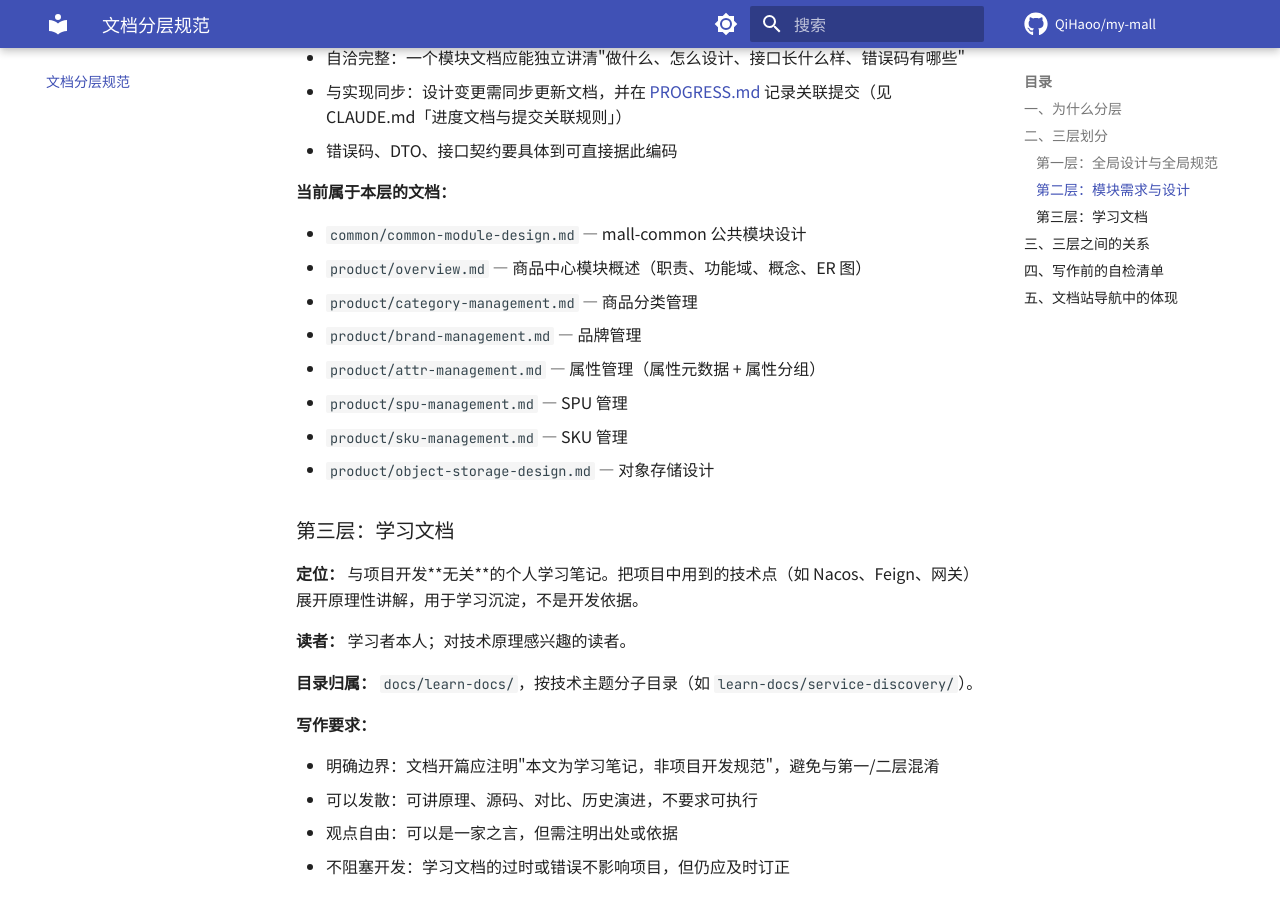
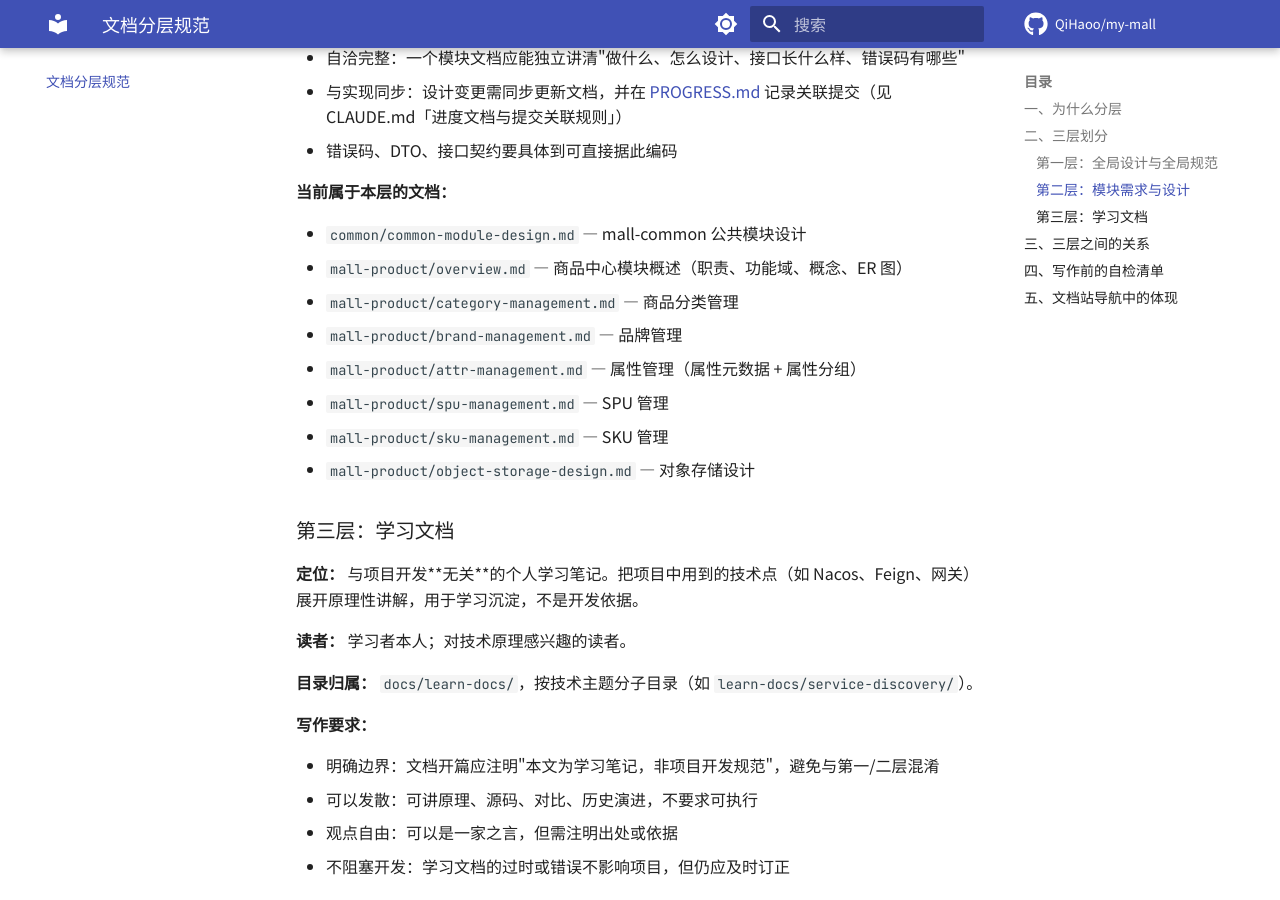
Before and after one commit to QiHaoo/my-mall, an MkDocs documentation site: the page built from docs/documentation-layering-guide.md, in a window 1280 px wide and 900 px high, scrolled down 2290 px. Built offline with MkDocs 1.6.1 and Material for MkDocs 9.7.7, drawn with Linux system fonts in a browser that asks for light colours; comment, search, counter and statistics services are not loaded.

Commit message:
docs: 统一商品中心文档目录为 docs/mall-product/

```diff
--- a/docs/documentation-layering-guide.md
+++ b/docs/documentation-layering-guide.md
@@ -76,13 +76,13 @@
 **当前属于本层的文档：**
 
 - `common/common-module-design.md` — mall-common 公共模块设计
-- `product/overview.md` — 商品中心模块概述（职责、功能域、概念、ER 图）
-- `product/category-management.md` — 商品分类管理
-- `product/brand-management.md` — 品牌管理
-- `product/attr-management.md` — 属性管理（属性元数据 + 属性分组）
-- `product/spu-management.md` — SPU 管理
-- `product/sku-management.md` — SKU 管理
-- `product/object-storage-design.md` — 对象存储设计
+- `mall-product/overview.md` — 商品中心模块概述（职责、功能域、概念、ER 图）
+- `mall-product/category-management.md` — 商品分类管理
+- `mall-product/brand-management.md` — 品牌管理
+- `mall-product/attr-management.md` — 属性管理（属性元数据 + 属性分组）
+- `mall-product/spu-management.md` — SPU 管理
+- `mall-product/sku-management.md` — SKU 管理
+- `mall-product/object-storage-design.md` — 对象存储设计
 
 ### 第三层：学习文档
 
--- a/mkdocs.yml
+++ b/mkdocs.yml
@@ -118,12 +118,12 @@ nav:
   - 模块设计:
       - common 公共模块设计: common/common-module-design.md
       - 商品中心:
-          - 分类管理: product/category-management.md
-          - 品牌管理: product/brand-management.md
-          - 属性管理: product/attr-management.md
-          - SPU 管理: product/spu-management.md
-          - SKU 管理: product/sku-management.md
-          - 对象存储设计: product/object-storage-design.md
+          - 分类管理: mall-product/category-management.md
+          - 品牌管理: mall-product/brand-management.md
+          - 属性管理: mall-product/attr-management.md
+          - SPU 管理: mall-product/spu-management.md
+          - SKU 管理: mall-product/sku-management.md
+          - 对象存储设计: mall-product/object-storage-design.md
   - 学习笔记:
       - 服务发现:
           - 概述: learn-docs/service-discovery/README.md
```
Also changed, not shown: AGENTS.md (+7 -7 lines), CLAUDE.md (+2 -2 lines), docs/PROGRESS.md (+1 -1 lines), docs/common/common-module-design.md (+2 -2 lines), docs/mall-product/attr-management.md (renamed from docs/product/attr-management.md), docs/mall-product/brand-management.md (renamed from docs/product/brand-management.md), docs/mall-product/category-management.md (renamed from docs/product/category-management.md), docs/mall-product/object-storage-design.md (renamed from docs/product/object-storage-design.md), docs/mall-product/overview.md (renamed from docs/product/overview.md), docs/mall-product/sku-management.md (renamed from docs/product/sku-management.md), docs/mall-product/spu-management.md (renamed from docs/product/spu-management.md), docs/mall-product/接口设计.md (renamed from docs/product/接口设计.md).
